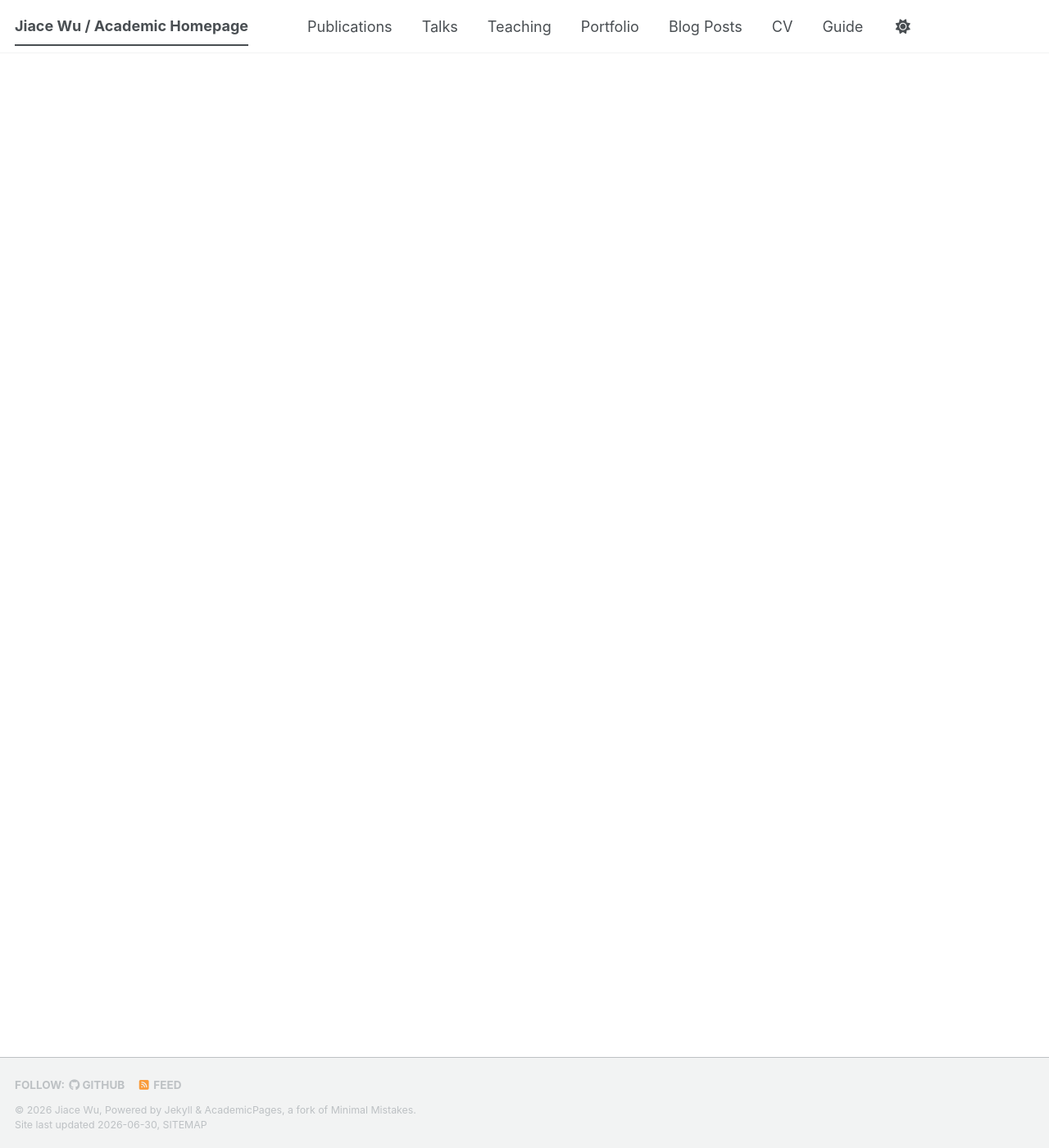
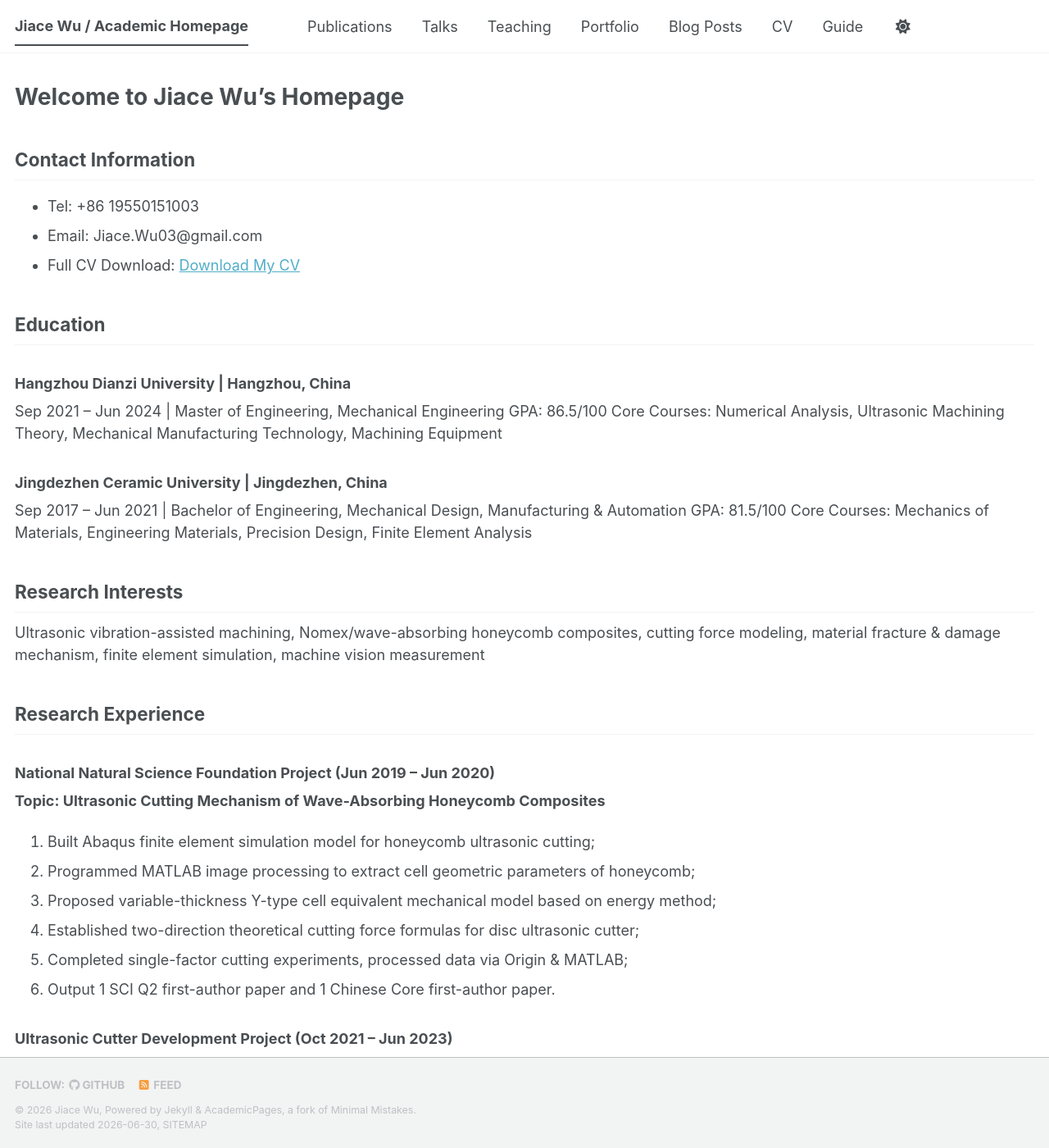
Before and after one commit to JiaceWu/JiaceWu.github.io, a Jekyll site: the page built from index.md, in a window 1280 px wide and 1400 px high, scrolled down 270 px. Shown: the whole window at 82% size. Built offline with Jekyll 4.4.1, drawn with Linux system fonts in a browser that asks for light colours; a style sheet for code colours, icons or effects is not loaded; some of the changed text lies outside the part shown.

Commit message:
Add personal homepage content for Jiace Wu

```diff
--- a/index.md
+++ b/index.md
@@ -5,3 +5,66 @@ excerpt: Master student of Mechanical Engineering, focusing on ultrasonic machin
 header:
   overlay_color: "#ffffff"
 ---
+# Welcome to Jiace Wu's Homepage
+## Contact Information
+- Tel: +86 19550151003
+- Email: Jiace.Wu03@gmail.com
+- Full CV Download: [Download My CV](/files/CV-Jiace Wu.pdf)
+
+## Education
+### Hangzhou Dianzi University | Hangzhou, China
+Sep 2021 – Jun 2024 | Master of Engineering, Mechanical Engineering
+GPA: 86.5/100
+Core Courses: Numerical Analysis, Ultrasonic Machining Theory, Mechanical Manufacturing Technology, Machining Equipment
+
+### Jingdezhen Ceramic University | Jingdezhen, China
+Sep 2017 – Jun 2021 | Bachelor of Engineering, Mechanical Design, Manufacturing & Automation
+GPA: 81.5/100
+Core Courses: Mechanics of Materials, Engineering Materials, Precision Design, Finite Element Analysis
+
+## Research Interests
+Ultrasonic vibration-assisted machining, Nomex/wave-absorbing honeycomb composites, cutting force modeling, material fracture & damage mechanism, finite element simulation, machine vision measurement
+
+## Research Experience
+### National Natural Science Foundation Project (Jun 2019 – Jun 2020)
+**Topic: Ultrasonic Cutting Mechanism of Wave-Absorbing Honeycomb Composites**
+1. Built Abaqus finite element simulation model for honeycomb ultrasonic cutting;
+2. Programmed MATLAB image processing to extract cell geometric parameters of honeycomb;
+3. Proposed variable-thickness Y-type cell equivalent mechanical model based on energy method;
+4. Established two-direction theoretical cutting force formulas for disc ultrasonic cutter;
+5. Completed single-factor cutting experiments, processed data via Origin & MATLAB;
+6. Output 1 SCI Q2 first-author paper and 1 Chinese Core first-author paper.
+
+### Ultrasonic Cutter Development Project (Oct 2021 – Jun 2023)
+1. Designed disc cutting tools for ultrasonic machining with CREO;
+2. Participated in longitudinal-torsional ultrasonic horn structure optimization;
+3. Studied thermo-mechanical matching characteristics of ultrasonic transducers.
+
+## Academic Publications
+1. **Wu J, Hu X, Ji H, Zhu Q, Hong W.** Study on cutting force of ultrasonic cutting disc cutter for Nomex honeycomb material. *The International Journal of Advanced Manufacturing Technology*, 2025, 139:4339–4351. (SCI Q2)
+   DOI: https://doi.org/10.1007/s00170-025-16166-7
+2. **Wu J, Hu X, Ji H.** Study of equivalent mechanical parameters out-of-plane of wave-absorbing honeycomb panel and core layer. *Journal of Hangzhou Dianzi University (Natural Sciences)*, 2024, 44(3):94–102. (Chinese Core Journal)
+   DOI: https://doi.org/13954/j.cnki.hdu.2024.03.013
+
+## Competition Awards
+1. National Postgraduate Innovation Competition, Second Prize, 2022
+   Project: Adaptive Ultrasonic Vibrator Against External Load Interference
+2. National Postgraduate Innovation Competition, Third Prize, 2023
+   Project: Vehicle Loading Position Recognition System Based on Point Cloud Processing
+
+## Scholarships & Honors
+- Postgraduate Second-Class Scholarship, Hangzhou Dianzi University (Nov 2021)
+- Postgraduate Third-Class Scholarship, Hangzhou Dianzi University (Nov 2022)
+- Undergraduate Second-Class Scholarship, Jingdezhen Ceramic University (May 2019)
+
+## Industry Internship & Work Experience
+### Ningbo Sunny Optical Technology Co., Ltd | Aug 2024 – Present
+Opto-Mechanical Structure Design Engineer
+- Complete 3D modeling & engineering drawing via CREO, finite element analysis via ABAQUS;
+- Responsible for OPPO Find X8 periscope telephoto camera module full-cycle design & mass production verification;
+- Develop large-format OIS optical image stabilization module structural scheme.
+
+### Hangzhou Zihe Intelligence Co., Ltd | Dec 2023 – Feb 2024
+Assistant Structural Engineer Intern
+- Generative design & stress simulation of motorcycle parts by SolidEdge;
+- 2D engineering drawing drafting for automotive structural components.
```
